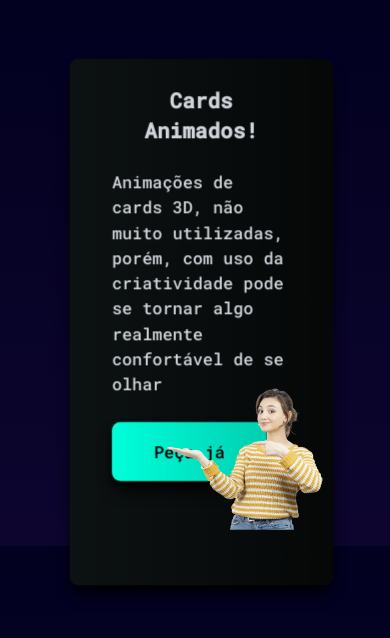
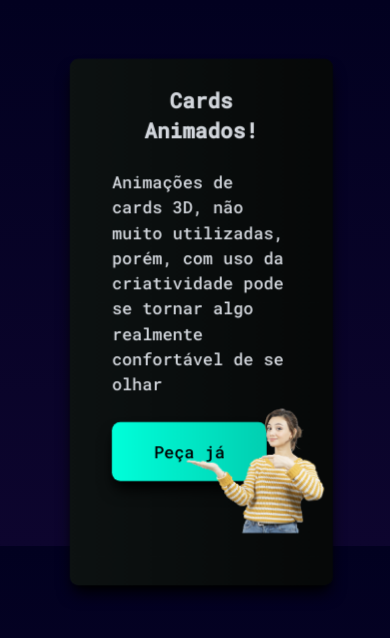
Before and after one commit to Reaction53/Portfolio, a React (Create React App) app: page /Cardpage in a window 390 px wide. Shown: the top 638 px of the page. Built offline with nearby package versions, Linux system fonts and the light colour scheme.

Commit message:
responsive changes

```diff
--- a/src/pages/Cardpage.tsx
+++ b/src/pages/Cardpage.tsx
@@ -45,7 +45,7 @@ const Cardpage = () => {
             <motion.div
               style={{ x, y, rotateX, rotateY, z: 10000}}
 
-            className='absolute top-[35%] lg:mt-[10%] md:mt-[35%]'>{/*Image*/}
+            className='absolute top-[35%] lg:mt-[10%] md:mt-[45%] md:ml-[10%]'>{/*Image*/}
               <img alt='women' src={Women} draggable='false'></img>
             </motion.div>{/*Image*/}
 
```
